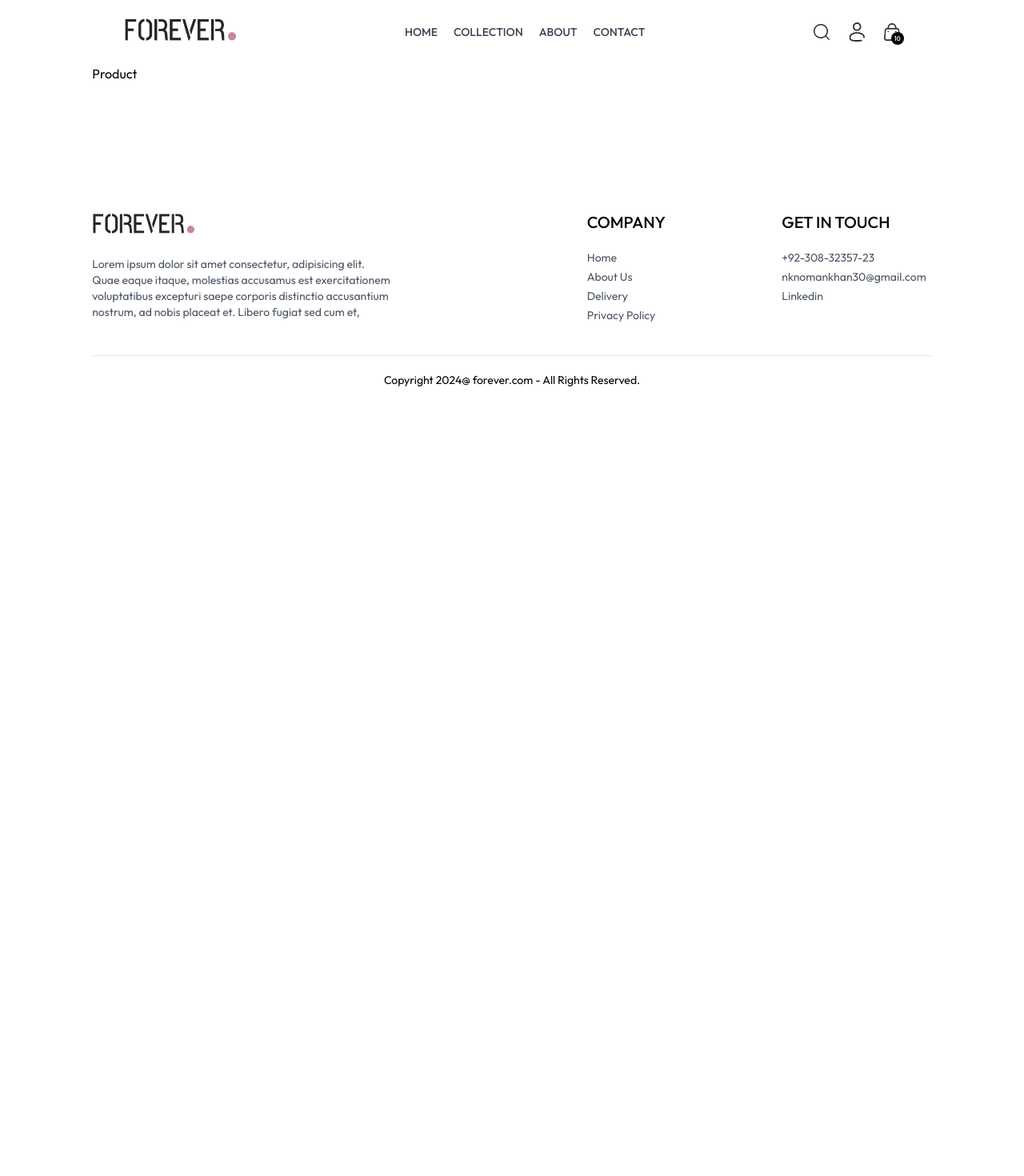
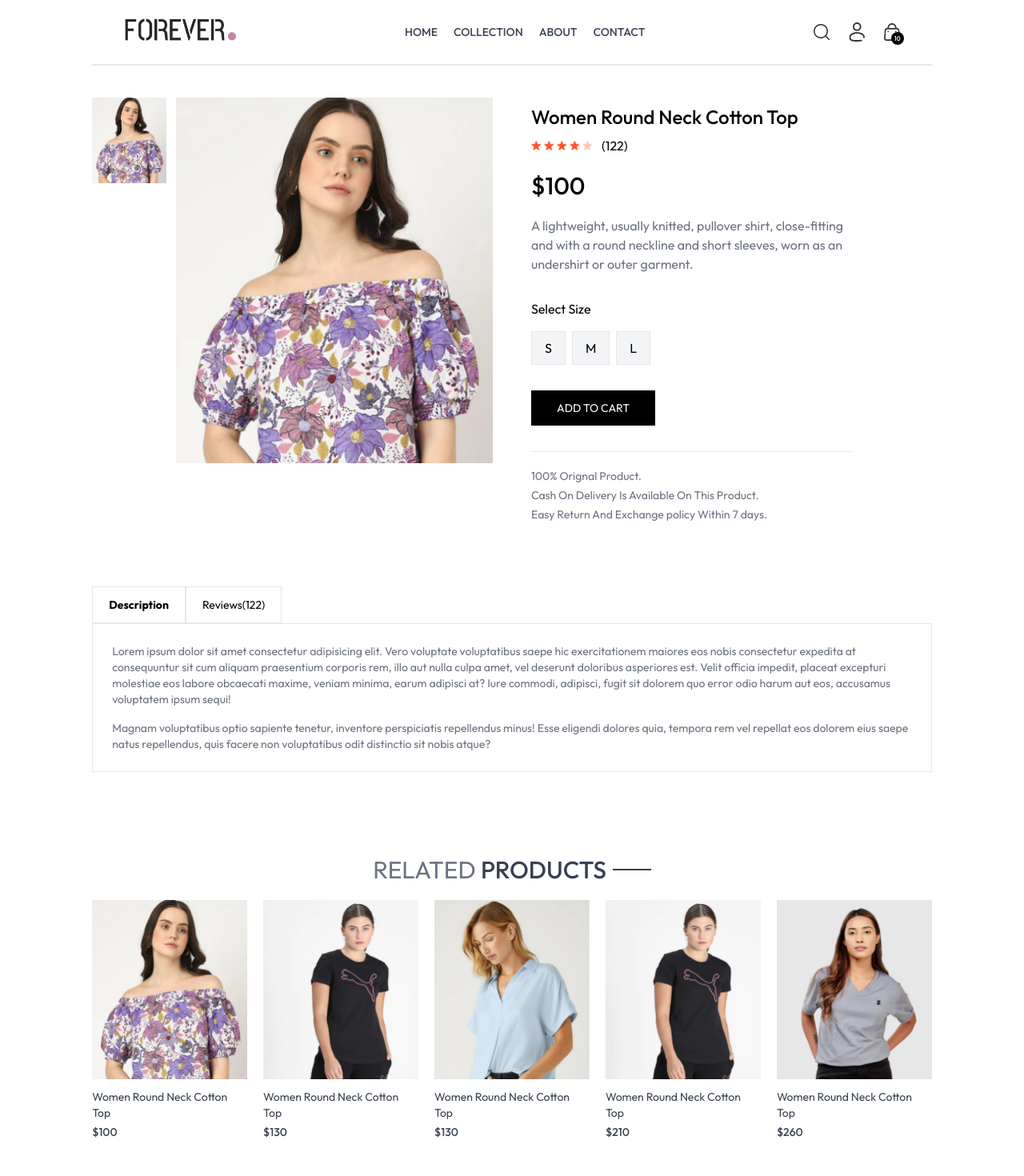
Before and after one commit to NomanKhan7776/fullstack_MERN_ecommerce_project_0ct_2024, a React (Vite) app in the folder Frontend/: page /product/aaaaa in a window 1280 px wide. Shown: the top 1470 px of the page at 80% size. Before the commit the page ends 800 px from the top, so only its background shows below. Built offline with nearby package versions, Linux system fonts and the light colour scheme.

Commit message:
product detail page done/add magnify feature on img/add related products/some other fixes

```diff
--- a/Frontend/src/App.jsx
+++ b/Frontend/src/App.jsx
@@ -11,10 +11,12 @@ import Login from "./pages/Login";
 import Navebar from "./components/Navebar";
 import Footer from "./components/Footer";
 import SearchBar from "./components/SearchBar";
+import ScrollToTop from "./components/ScrollToTop";
 
 const App = () => {
   return (
     <div className="px-4 sm:px-[5vw] md:px-[7vw] lg:px-[9vw]">
+      <ScrollToTop />
       <Navebar />
       <SearchBar />
       <Routes>
--- /dev/null
+++ b/Frontend/src/components/ProductDetails.jsx
@@ -0,0 +1,167 @@
+import React, { useContext, useEffect, useState } from "react";
+import { motion } from "framer-motion";
+import { assets } from "../assets/assets";
+import { ShopContext } from "../context/ShopContext";
+import RelatedCategory from "./RelatedCategory";
+
+const ProductDetails = ({ productdetails, img, setImg }) => {
+  const { currency } = useContext(ShopContext);
+
+  const [magnifyStyle, setMagnifyStyle] = useState({
+    display: "none",
+    top: 0,
+    left: 0,
+  });
+  const [size, setSize] = useState("");
+  const handleMouseMove = (e) => {
+    const { offsetX, offsetY, target } = e.nativeEvent;
+    const { width, height } = target.getBoundingClientRect();
+
+    const magnifierSize = 200;
+
+    const translateX = Math.min(
+      Math.max(offsetX - magnifierSize / 2, 0),
+      width - magnifierSize
+    );
+    const translateY = Math.min(
+      Math.max(offsetY - magnifierSize / 2, 0),
+      height - magnifierSize
+    );
+
+    const xPercent = (offsetX / width) * 100;
+    const yPercent = (offsetY / height) * 100;
+
+    setMagnifyStyle({
+      display: "block",
+      top: `${translateY}px`,
+      left: `${translateX}px`,
+      backgroundImage: `url(${img})`,
+      backgroundPosition: `${xPercent}% ${yPercent}%`,
+      backgroundSize: "500%",
+      transition:
+        "top 0.1s ease, left 0.1s ease, background-position 0.1s ease",
+    });
+  };
+
+  const handleMouseLeave = () => {
+    setMagnifyStyle({ display: "none", top: 0, left: 0 });
+  };
+
+  return (
+    <div className="border-t-2 pt-10">
+      {/* product data */}
+      <div className="flex gap-12 sm:gap-12 flex-col sm:flex-row">
+        {/* product images */}
+        <div className="flex-1 flex flex-col-reverse gap-3 sm:flex-row">
+          <div className="flex sm:flex-col overflow-x-auto justify-between sm:justify-normal sm:w-[18.7%] w-full">
+            {productdetails.image.map((imgs, index) => (
+              <img
+                onClick={() => setImg(imgs)}
+                src={imgs}
+                key={index}
+                alt=""
+                className="w-[24%] sm:mb-3 sm:w-full flex-shrink-0 cursor-pointer"
+              />
+            ))}
+          </div>
+          <div className="relative w-full sm:w-[80%]">
+            {/* main image */}
+            <motion.img
+              key={img}
+              src={img}
+              alt=""
+              className="w-full h-auto"
+              initial={{ opacity: 0 }}
+              animate={{ opacity: 1 }}
+              transition={{ duration: 0.5 }}
+              onMouseMove={handleMouseMove}
+              onMouseLeave={handleMouseLeave}
+            />
+            {/* Magnifier div */}
+            <div
+              className="absolute w-[200px] h-[200px] rounded-full border-2 border-gray-300 bg-no-repeat pointer-events-none"
+              style={{ ...magnifyStyle }}
+            ></div>
+          </div>
+        </div>
+        {/* product description */}
+        <div className="flex-1">
+          <h1 className="font-medium text-2xl mt-2">{productdetails.name}</h1>
+          <div className="flex items-center gap-1 mt-2">
+            <img src={assets.star_icon} alt="" className="w-3" />
+            <img src={assets.star_icon} alt="" className="w-3" />
+            <img src={assets.star_icon} alt="" className="w-3" />
+            <img src={assets.star_icon} alt="" className="w-3" />
+            <img src={assets.star_dull_icon} alt="" className="w-3" />
+            <p className="pl-2">(122)</p>
+          </div>
+          <p className="mt-5 text-3xl font-medium">
+            {currency}
+            {productdetails.price}
+          </p>
+          <p className="mt-5 text-gray-500 md:w-4/5">
+            {productdetails.description}
+          </p>
+          <div className="flex flex-col gap-4 my-8">
+            <p className="">Select Size</p>
+            <div className="flex gap-2">
+              {productdetails.sizes.map((item, index) => (
+                <button
+                  onClick={() => setSize(item)}
+                  className={`border py-2 px-4 bg-gray-100 ${
+                    item === size ? "border-orange-500" : ""
+                  }`}
+                  key={index}
+                >
+                  {item}
+                </button>
+              ))}
+            </div>
+          </div>
+          <button className="bg-black text-white px-8 py-3 text-sm active:bg-gray-700">
+            ADD TO CART
+          </button>
+          <hr className="mt-8 sm:w-4/5 " />
+          <div className="text-sm text-gray-500 mt-5 flex flex-col gap-1">
+            <p>100% Orignal Product.</p>
+            <p>Cash On Delivery Is Available On This Product.</p>
+            <p>Easy Return And Exchange policy Within 7 days.</p>
+          </div>
+        </div>
+      </div>
+      {/* description and review section */}
+
+      <div className="mt-20 ">
+        <div className="flex ">
+          <b className="border px-5 py-3 text-sm ">Description</b>
+          <p className="border px-5 py-3 text-sm">Reviews(122)</p>
+        </div>
+        <div className="flex flex-col gap-4 border px-6 py-6 text-sm text-gray-500">
+          <p>
+            Lorem ipsum dolor sit amet consectetur adipisicing elit. Vero
+            voluptate voluptatibus saepe hic exercitationem maiores eos nobis
+            consectetur expedita at consequuntur sit cum aliquam praesentium
+            corporis rem, illo aut nulla culpa amet, vel deserunt doloribus
+            asperiores est. Velit officia impedit, placeat excepturi molestiae
+            eos labore obcaecati maxime, veniam minima, earum adipisci at? Iure
+            commodi, adipisci, fugit sit dolorem quo error odio harum aut eos,
+            accusamus voluptatem ipsum sequi!
+          </p>
+          <p>
+            Magnam voluptatibus optio sapiente tenetur, inventore perspiciatis
+            repellendus minus! Esse eligendi dolores quia, tempora rem vel
+            repellat eos dolorem eius saepe natus repellendus, quis facere non
+            voluptatibus odit distinctio sit nobis atque?
+          </p>
+        </div>
+      </div>
+      {/* display related product */}
+      <RelatedCategory
+        category={productdetails.category}
+        subCategory={productdetails.subCategory}
+      />
+    </div>
+  );
+};
+
+export default ProductDetails;
--- /dev/null
+++ b/Frontend/src/components/RelatedCategory.jsx
@@ -0,0 +1,35 @@
+import React, { useContext, useEffect, useState } from "react";
+import { ShopContext } from "../context/ShopContext";
+import Title from "../components/Title";
+import ProductCollections from "./ProductCollections";
+import ProductItem from "./ProductItem";
+const RelatedCategory = ({ category, subCategory }) => {
+  const { products } = useContext(ShopContext);
+  const [related, setRelated] = useState([]);
+
+  useEffect(() => {
+    if (products.length === 0) return;
+
+    let relatedProducts = products.filter(
+      (item) => item.category === category && item.subCategory === subCategory
+    );
+    setRelated(relatedProducts.slice(0, 5));
+  }, [products, category, subCategory]);
+
+  return (
+    <div className="my-24">
+      <div className="text-center text-3xl py-2 ">
+        <Title text1={"RELATED"} text2={"PRODUCTS"} />
+      </div>
+      <div className="grid grid-cols-2 sm:grid-cols-3 md:grid-cols-4 lg:grid-cols-5 gap-5 gap-y-6">
+        {related.length > 0 ? (
+          related.map((item) => <ProductItem key={item._id} products={item} />)
+        ) : (
+          <p>No related products found.</p>
+        )}
+      </div>
+    </div>
+  );
+};
+
+export default RelatedCategory;
--- /dev/null
+++ b/Frontend/src/components/ScrollToTop.jsx
@@ -0,0 +1,17 @@
+import { useEffect } from "react";
+import { useLocation } from "react-router-dom";
+
+const ScrollToTop = () => {
+  const { pathname } = useLocation();
+
+  useEffect(() => {
+    window.scrollTo({
+      top: 0,
+      behavior: "smooth",
+    });
+  }, [pathname]);
+
+  return null;
+};
+
+export default ScrollToTop;
--- a/Frontend/src/index.css
+++ b/Frontend/src/index.css
@@ -17,6 +17,9 @@ a.active hr {
   font-style: normal;
 }
 
+/* ::-webkit-scrollbar {
+  display: none;
+} */
 .scroll-lock {
   overflow: hidden;
 }
--- a/Frontend/src/pages/Product.jsx
+++ b/Frontend/src/pages/Product.jsx
@@ -1,9 +1,31 @@
-import React from 'react'
+import React, { useContext, useEffect, useState } from "react";
+import { useParams } from "react-router-dom";
+import { ShopContext } from "../context/ShopContext";
+import ProductDetails from "../components/ProductDetails";
+const Product = () => {
+  const { productId } = useParams();
+  const { products } = useContext(ShopContext);
+  const [product, setProduct] = useState(null);
 
-const Product = () => {
+  const [img, setImg] = useState("");
+
+  useEffect(() => {
+    if (products.length > 0) {
+      const foundProduct = products.find((item) => item._id === productId);
+      setProduct(foundProduct);
+      setImg(foundProduct.image[0]);
+    }
+  }, [productId, products]);
+
   return (
-    <div>Product</div>
-  )
-}
+    <div>
+      {product ? (
+        <ProductDetails productdetails={product} img={img} setImg={setImg} />
+      ) : (
+        <p>Loading...</p>
+      )}{" "}
+    </div>
+  );
+};
 
-export default Product
+export default Product;
```
